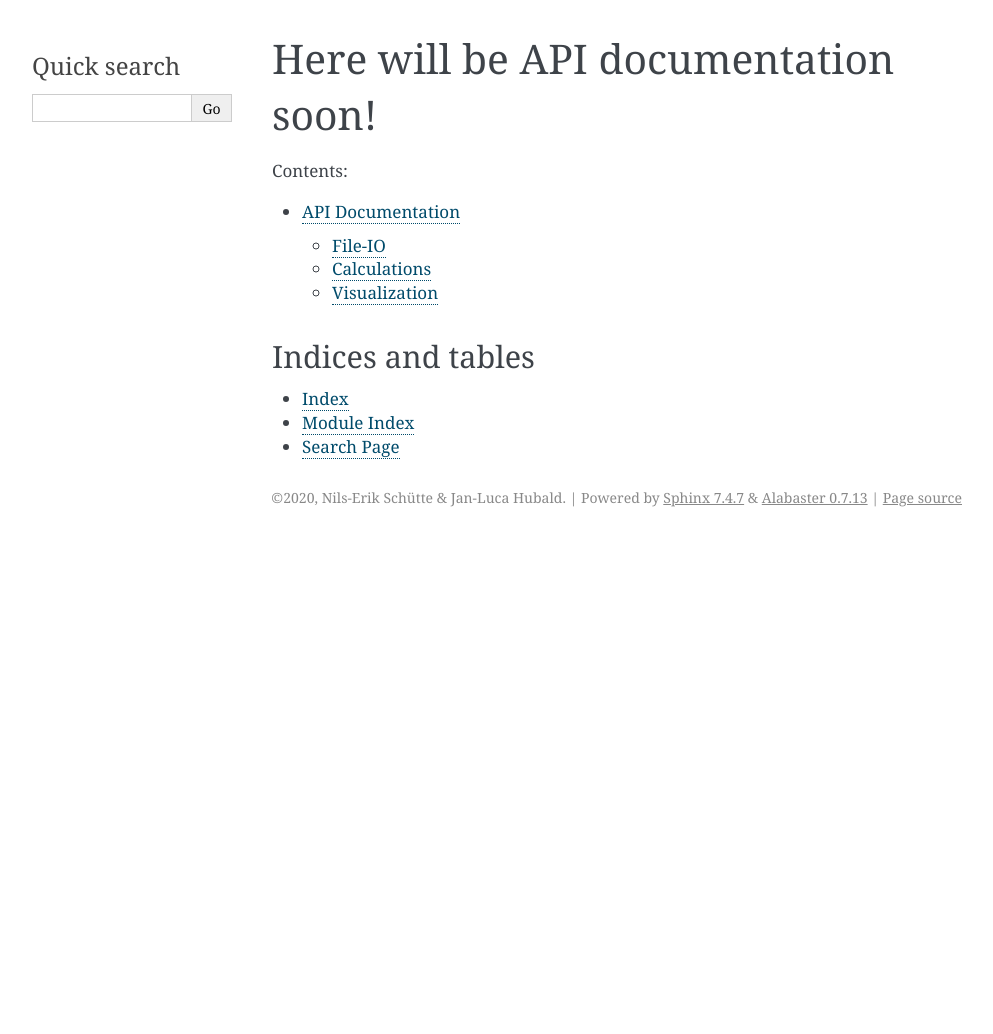
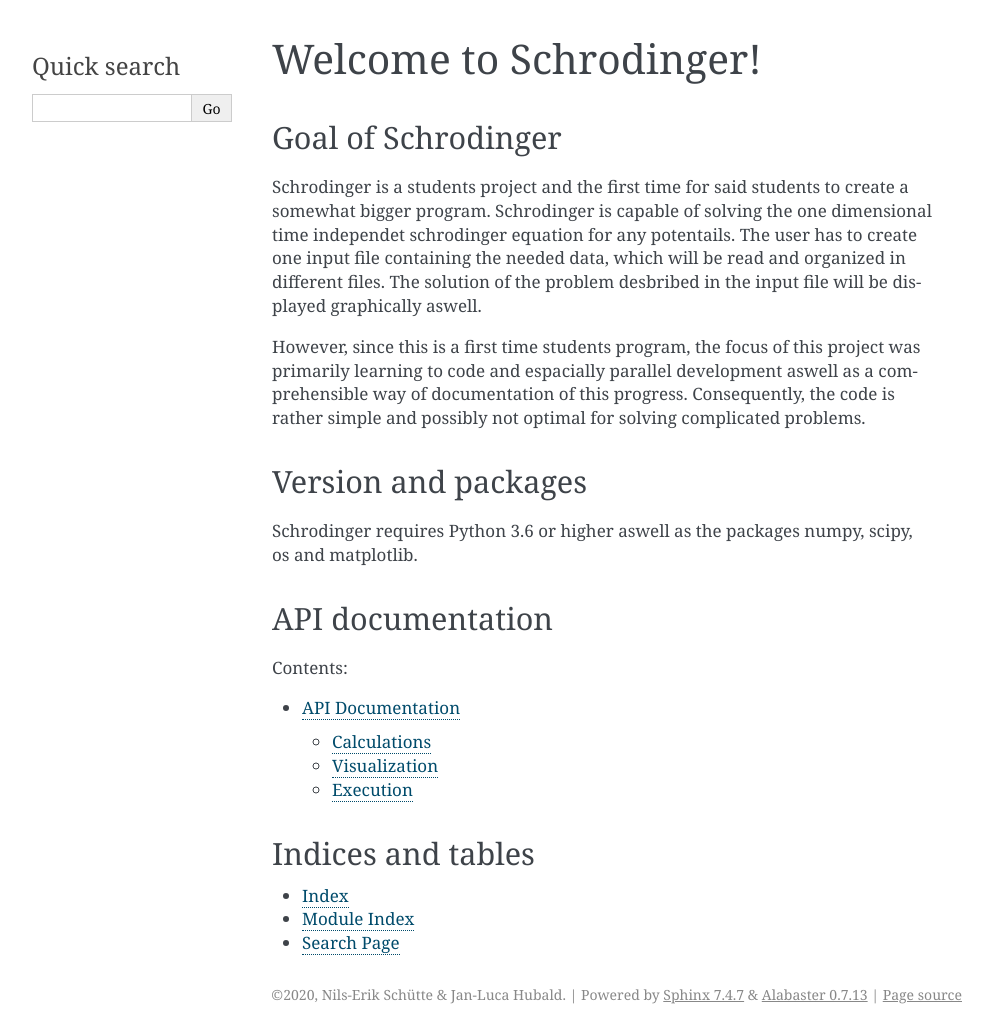
Before and after one commit to nilseriks/schrodinger, a Sphinx documentation site: the page built from docs/index.rst, in a window 1280 px wide. Shown: the whole page, without its empty margins (148-1141 px from the left). Built offline with Sphinx 7.4.7, drawn with Linux system fonts in a browser that asks for light colours; before the commit the page ends 900 px from its top, so only the background shows below that.

Commit message:
Enhance API documentation

```diff
--- a/docs/index.rst
+++ b/docs/index.rst
@@ -3,9 +3,35 @@
    You can adapt this file completely to your liking, but it should at least
    contain the root `toctree` directive.
 
-************************************
-Here will be API documentation soon!
-************************************
+***********************
+Welcome to Schrodinger!
+***********************
+
+Goal of Schrodinger
+===================
+
+Schrodinger is a students project and the first time for said students to
+create a somewhat bigger program. Schrodinger is capable of solving the one
+dimensional time independet schrodinger equation for any potentails. The user
+has to create one input file containing the needed data, which will be read and
+organized in different files. The solution of the problem desbribed in the
+input file will be displayed graphically aswell.
+
+However, since this is a first time students program, the focus of this project
+was primarily learning to code and espacially parallel development aswell as a
+comprehensible way of documentation of this progress. Consequently, the code is
+rather simple and possibly not optimal for solving complicated problems.
+
+
+Version and packages
+====================
+
+Schrodinger requires Python 3.6 or higher aswell as the packages numpy, scipy,
+os and matplotlib.
+
+
+API documentation
+=================
 
 .. toctree::
    :maxdepth: 2
--- a/solver.py
+++ b/solver.py
@@ -29,7 +29,6 @@ def main():
 
     _EVAL = _EVAL[inp['_MIN_EV'] - 1: inp['_MAX_EV']]
 
-
     xevec = calculus.calc.get_WF_array(_XPLOT, inp['_MIN_EV'],
                                             inp['_MAX_EV'], _EVEC)
 
```
Also changed, not shown: docs/api.rst (+121 -6 lines), 13 other files.
